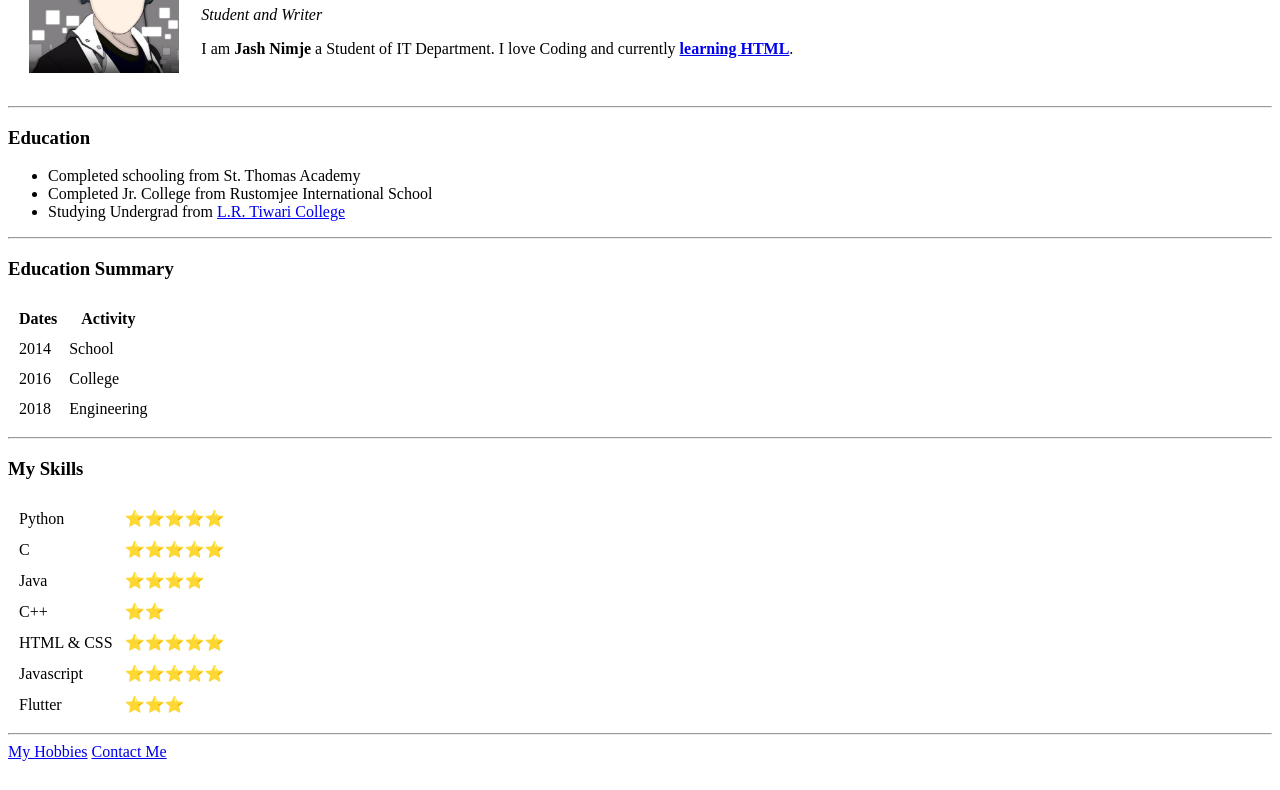
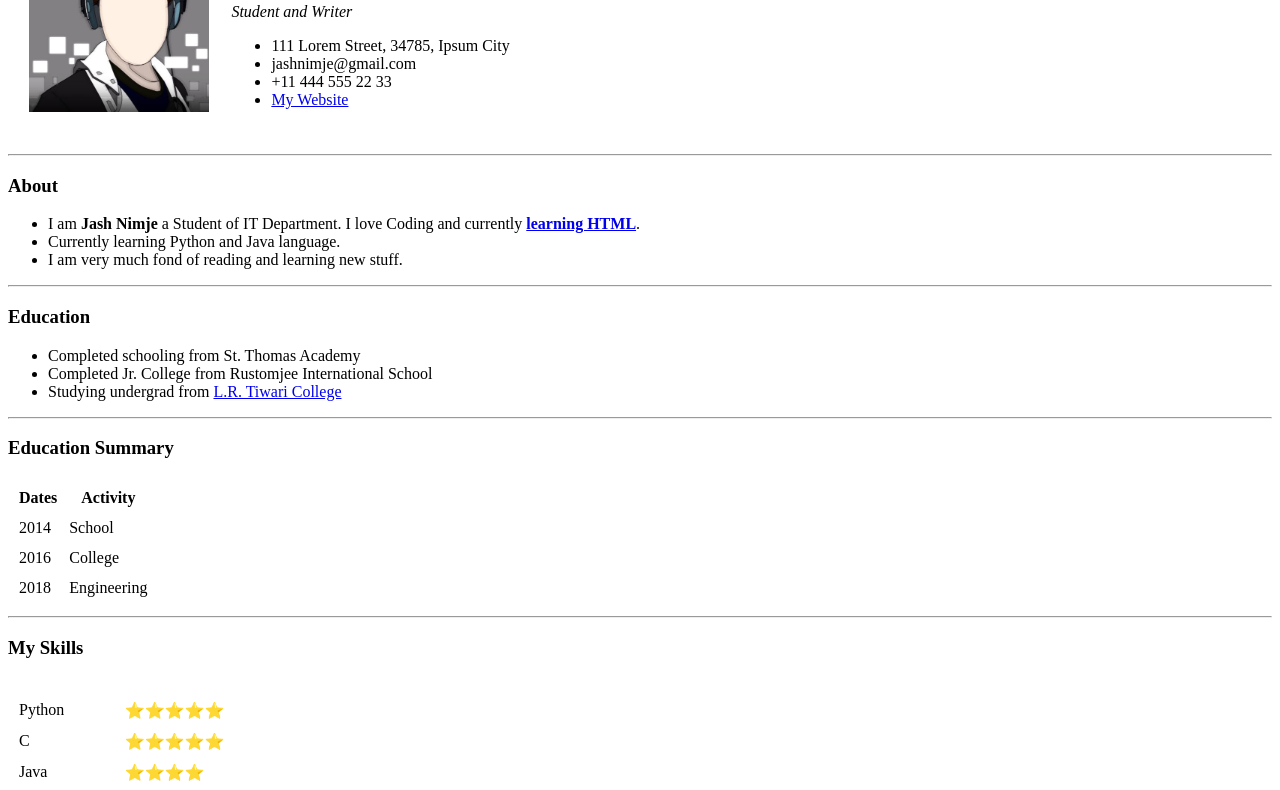
Before and after one commit to jashnimje/CV, a plain HTML site: page index.html in a window 1280 px wide. Shown: the part 106-896 px from the top of the page. Before the commit the page ends 875 px from the top, so only its background shows below. Drawn offline with Linux system fonts and the light colour scheme.

Commit message:
Some minor changes

```diff
--- a/index.html
+++ b/index.html
@@ -12,25 +12,47 @@
           <td>
             <img
               src="images/jash.jpg"
-              height="150px"
+              height="180px"
               alt="Jash's Profile Picture"
             />
           </td>
           <td>
             <h1>Jash Nimje</h1>
             <p><em>Student and Writer</em></p>
-            <p>
-              I am <strong>Jash Nimje</strong> a Student of IT Department. I
-              love Coding and currently
-              <strong
-                ><a href="https://developer.mozilla.org/en-US/docs/Web/HTML"
-                  >learning HTML</a
-                ></strong
-              >.
-            </p>
+            <ul>
+              <li class="ad">111 Lorem Street, 34785, Ipsum City</li>
+              <li class="mail">jashnimje@gmail.com</li>
+              <li class="tel">+11 444 555 22 33</li>
+              <li class="web">
+                <a href="https://www.jashnimje.me/My_Website/">My Website</a>
+              </li>
+            </ul>
           </td>
         </tr>
       </table>
+    </div>
+
+    <hr />
+
+    <div>
+      <h3>About</h3>
+      <ul>
+        <li>
+          I am <strong>Jash Nimje</strong> a Student of IT Department. I love
+          Coding and currently
+          <strong
+            ><a href="https://developer.mozilla.org/en-US/docs/Web/HTML"
+              >learning HTML</a
+            ></strong
+          >.
+        </li>
+        <li>
+          Currently learning Python and Java language.
+        </li>
+        <li>
+          I am very much fond of reading and learning new stuff.
+        </li>
+      </ul>
     </div>
 
     <hr />
@@ -41,7 +63,7 @@
         <li>Completed schooling from St. Thomas Academy</li>
         <li>Completed Jr. College from Rustomjee International School</li>
         <li>
-          Studying Undergrad from
+          Studying undergrad from
           <a href="https://www.slrtce.in/">L.R. Tiwari College</a>
         </li>
       </ul>
@@ -79,6 +101,9 @@
       <h3>My Skills</h3>
       <table cellspacing="10 ">
         <tr>
+          <td></td>
+        </tr>
+        <tr>
           <td>Python</td>
           <td>⭐⭐⭐⭐⭐</td>
         </tr>
@@ -112,7 +137,6 @@
     <hr />
 
     <div class="btn">
-      <a href="hobbies.html">My Hobbies</a>
       <a href="contact.html">Contact Me</a>
     </div>
   </body>
```
Also changed, not shown: hobbies.html (deleted, +0 -19 lines).
